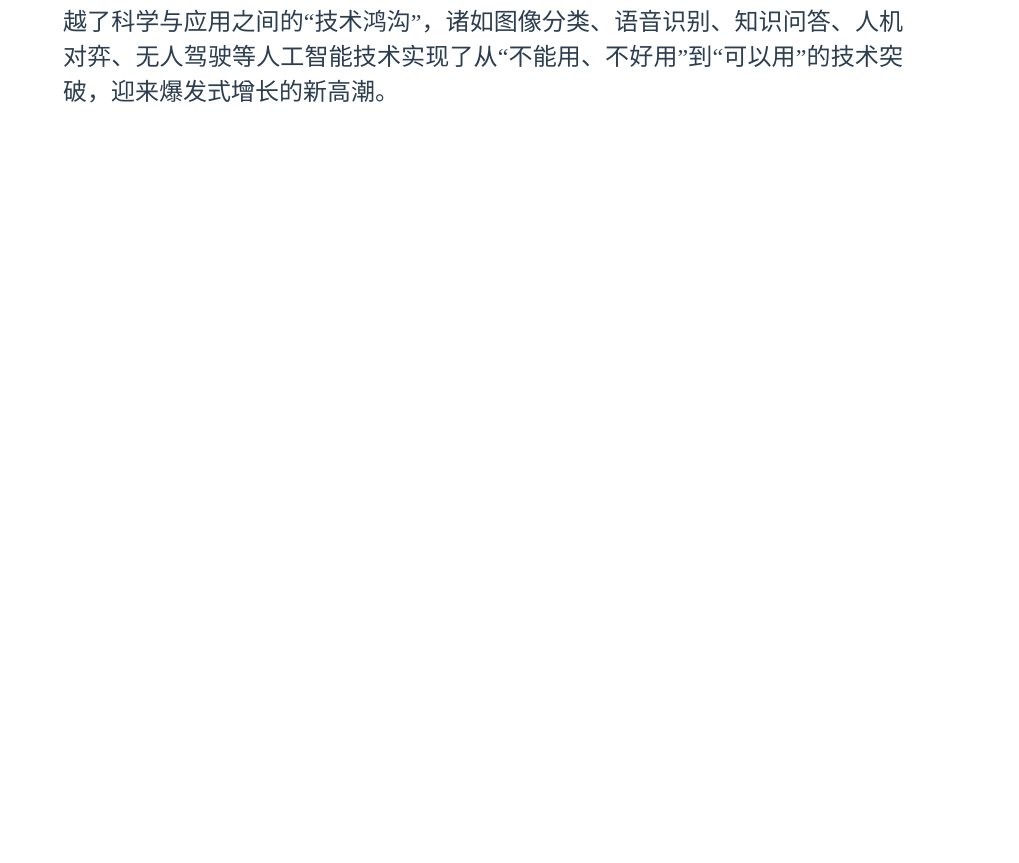
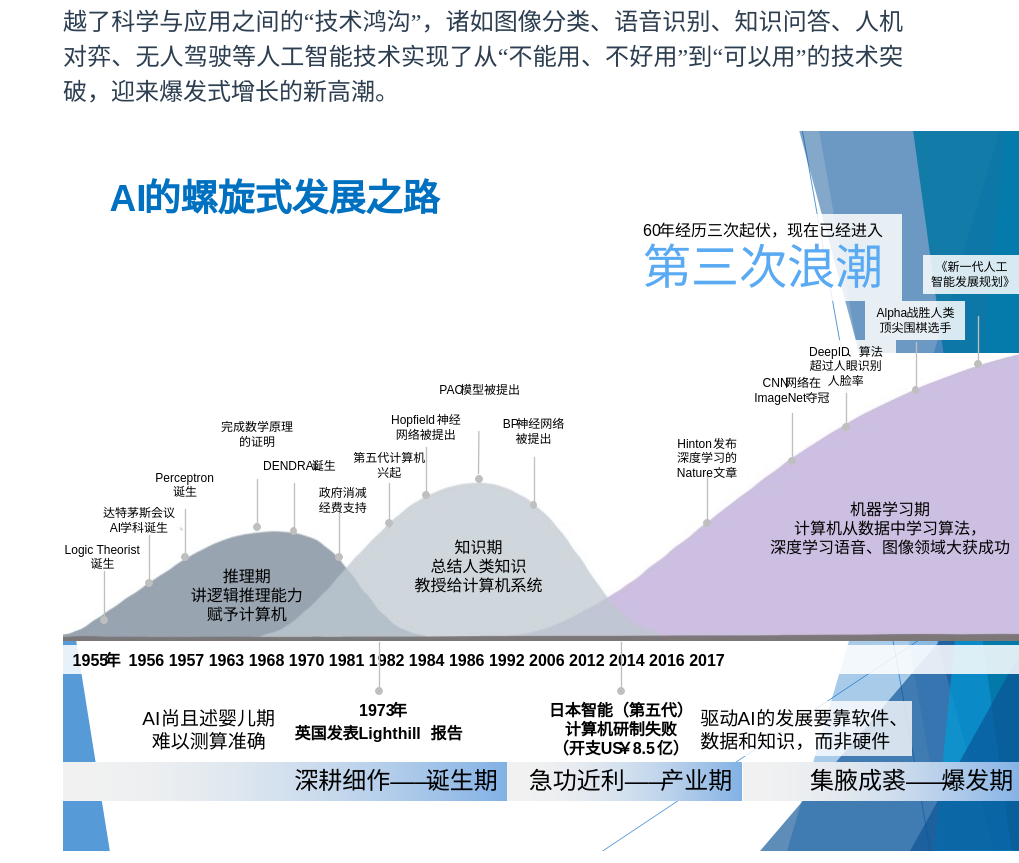
Before and after one commit to txz32102/ml-ui, a Vue app in the folder frontend/: page /MachineLearning in a window 1280 px wide. Shown: the part 1402-2265 px from the top of the page, without its empty margins (261-1280 px from the left). Before the commit the page ends 1533 px from the top, so only its background shows below. Built offline with nearby package versions, Linux system fonts and the light colour scheme.

Commit message:
ml intro

```diff
--- a/frontend/src/views/MachineLearning.vue
+++ b/frontend/src/views/MachineLearning.vue
@@ -16,15 +16,20 @@
       <p>由于网络技术特别是互联网技术的发展，加速了人工智能的创新研究，促使人工智能技术进一步走向实用化。1997年国际商业机器公司（简称IBM）深蓝超级计算机战胜了国际象棋世界冠军卡斯帕罗夫，2008年IBM提出“智慧地球”的概念。以上都是这一时期的标志性事件</p>
       <p><strong>第六是蓬勃发展期：2011年至今。</strong></p>
       <p>随着大数据、云计算、互联网、物联网等信息技术的发展，泛在感知数据和图形处理器等计算平台推动以深度神经网络为代表的人工智能技术飞速发展，大幅跨越了科学与应用之间的“技术鸿沟”，诸如图像分类、语音识别、知识问答、人机对弈、无人驾驶等人工智能技术实现了从“不能用、不好用”到“可以用”的技术突破，迎来爆发式增长的新高潮。</p>
+      <img :src="ml_intro1"/>
   </main>
 </template>
 
 <script>
+import ml_intro1 from '../assets/background/ml_intro1.svg';
 export default {
-  name: 'MachineLearning',
-  components: {
+  data() {
+    return {
+      ml_intro1: ml_intro1
+    };
   }
-}
+  // Your component details
+};
 </script>
 
 <style scoped>
```
Also changed, not shown: frontend/src/assets/background/ml_intro1.svg (added).
